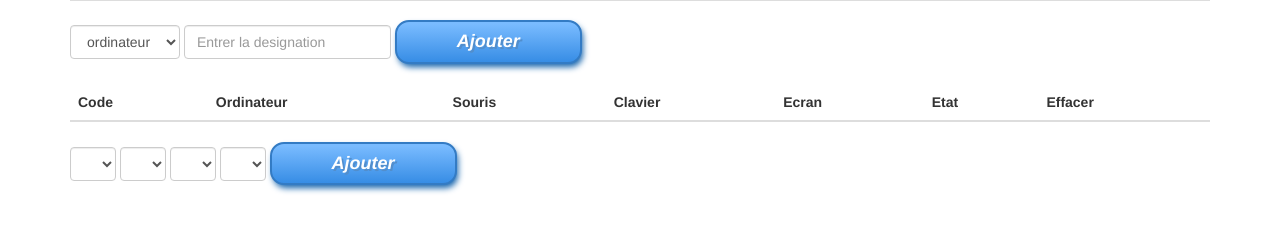
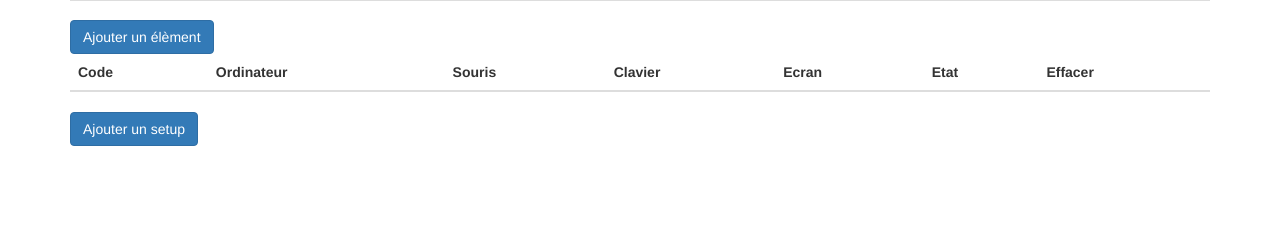
Before and after one commit to stevenribette/PPE, a PHP site: page /r/gestion.php?stockage in a window 1280 px wide. Shown: the part 144-384 px from the top of the page. Run offline with PHP 8.4, Linux system fonts and the light colour scheme; data that the repository does not hold is empty; some libraries are stand-ins or nearby versions.

Commit message:
afficher/masquer form

```diff
--- a/coffitech/css/style.css
+++ b/coffitech/css/style.css
@@ -4,84 +4,6 @@ body{
     background-attachment:fixed;
     background-size: cover;
     background-color: forestgreen;
-}
-.form-inline button[type=submit] {
-    -moz-box-shadow: 2px 4px 6px -1px #1564ad;
-    -webkit-box-shadow: 2px 4px 6px -1px #1564ad;
-    box-shadow: 2px 4px 6px -1px #1564ad;
-    background:-webkit-gradient(linear, left top, left bottom, color-stop(0.05, #79bbff), color-stop(1, #378de5));
-    background:-moz-linear-gradient(top, #79bbff 5%, #378de5 100%);
-    background:-webkit-linear-gradient(top, #79bbff 5%, #378de5 100%);
-    background:-o-linear-gradient(top, #79bbff 5%, #378de5 100%);
-    background:-ms-linear-gradient(top, #79bbff 5%, #378de5 100%);
-    background:linear-gradient(to bottom, #79bbff 5%, #378de5 100%);
-    background-color:#79bbff;
-    -moz-border-radius:14px;
-    -webkit-border-radius:14px;
-    border-radius:14px;
-    border:2px solid #337bc4;
-    display:inline-block;
-    cursor:pointer;
-    color:#ffffff;
-    font-size:18px;
-    font-weight:bold;
-    font-style:italic;
-    padding:7px 60px;
-    text-decoration:none;
-    text-shadow:2px 2px 0px #528ecc;
-}
-.form-inline button[type=submit]:hover {
-    background:-webkit-gradient(linear, left top, left bottom, color-stop(0.05, #378de5), color-stop(1, #79bbff));
-    background:-moz-linear-gradient(top, #378de5 5%, #79bbff 100%);
-    background:-webkit-linear-gradient(top, #378de5 5%, #79bbff 100%);
-    background:-o-linear-gradient(top, #378de5 5%, #79bbff 100%);
-    background:-ms-linear-gradient(top, #378de5 5%, #79bbff 100%);
-    background:linear-gradient(to bottom, #378de5 5%, #79bbff 100%);
-    filter:progid:DXImageTransform.Microsoft.gradient(startColorstr='#378de5', endColorstr='#79bbff',GradientType=0);
-    background-color:#378de5;
-}
-.form-inline button[type=submit]:active {
-    position:relative;
-    top:1px;
-}
-input[type=submit] {
-    -moz-box-shadow: 2px 4px 6px -1px #1564ad;
-    -webkit-box-shadow: 2px 4px 6px -1px #1564ad;
-    box-shadow: 2px 4px 6px -1px #1564ad;
-    background:-webkit-gradient(linear, left top, left bottom, color-stop(0.05, #79bbff), color-stop(1, #378de5));
-    background:-moz-linear-gradient(top, #79bbff 5%, #378de5 100%);
-    background:-webkit-linear-gradient(top, #79bbff 5%, #378de5 100%);
-    background:-o-linear-gradient(top, #79bbff 5%, #378de5 100%);
-    background:-ms-linear-gradient(top, #79bbff 5%, #378de5 100%);
-    background:linear-gradient(to bottom, #79bbff 5%, #378de5 100%);
-    background-color:#79bbff;
-    -moz-border-radius:14px;
-    -webkit-border-radius:14px;
-    border-radius:14px;
-    border:2px solid #337bc4;
-    display:inline-block;
-    cursor:pointer;
-    color:#ffffff;
-    font-size:18px;
-    font-weight:bold;
-    font-style:italic;
-    padding:7px 60px;
-    text-decoration:none;
-    text-shadow:2px 2px 0px #528ecc;
-}
-input[type=submit]:hover {
-    background:-webkit-gradient(linear, left top, left bottom, color-stop(0.05, #378de5), color-stop(1, #79bbff));
-    background:-moz-linear-gradient(top, #378de5 5%, #79bbff 100%);
-    background:-webkit-linear-gradient(top, #378de5 5%, #79bbff 100%);
-    background:-o-linear-gradient(top, #378de5 5%, #79bbff 100%);
-    background:-ms-linear-gradient(top, #378de5 5%, #79bbff 100%);
-    background:linear-gradient(to bottom, #378de5 5%, #79bbff 100%);
-    filter:progid:DXImageTransform.Microsoft.gradient(startColorstr='#378de5', endColorstr='#79bbff',GradientType=0);
-    background-color:#378de5;
-}
-input[type=submit]:active {
-    position:relative;
-    top:1px;
 }
 #login input{
     float:right;
--- a/coffitech/r/function/login.php
+++ b/coffitech/r/function/login.php
@@ -53,7 +53,7 @@ function login()
                     print('<input type="hidden" name="login" value="true" />');
                     print('<p>Identifiant :<input type="text" name="pseudo" /></p>');
                     print('<p>Mot de passe :<input type="password" name="password" /></p>');
-                    print('<p><button type="submit" value="Se Connecter" class="glyphicon glyphicon-log-in"></button></p>');
+                    print('<p><button type="submit" value="Se Connecter" class="glyphicon glyphicon-log-in btn btn-primary btn-block"></button></p>');
                     print($MesErreur);
                     print('</form>');
 
@@ -67,7 +67,7 @@ function login()
 
                     print('<form method="POST" class="form-inline" >');
                     print('<input type="hidden" name="logout" value="true" />');
-                    print('<button type="submit" value="D�connecter" class="glyphicon glyphicon-log-out"></button>');
+                    print('<button type="submit" value="D�connecter" class="glyphicon glyphicon-log-out btn btn-primary btn-block"></button>');
                     print('</form>');
                     print('</div>');
                 }
--- a/coffitech/r/function/navbar.php
+++ b/coffitech/r/function/navbar.php
@@ -19,7 +19,7 @@ function navbar(){
                         <span class="caret"></span></a>
                     <ul class="dropdown-menu">
                         <li><a href="gestion.php?stockage#lelement">Liste des élément</a></li>
-                        <li><a href="gestion.php?stockage#nelement">Ajouter un élément</a></li>
+                        <li><a href="gestion.php?stockage#nelement" data-target="#Monnsetup" data-toggle="collapse.show">Ajouter un élément</a></li>
                         <li><a href="gestion.php?stockage#lsetup">Liste des setup</a></li>
                         <li><a href="gestion.php?stockage#nsetup">Ajouter un setup</a></li>
                     </ul>
--- a/coffitech/r/stockage.php
+++ b/coffitech/r/stockage.php
@@ -3,7 +3,7 @@ function stockage (){
     listeelement();
     nelement();
     listesetup();
-    nsetup();
+        nsetup();
 }
 function listeelement()
 {
@@ -174,7 +174,13 @@ function listeelement()
 }
 
 function nelement(){
-    ?>
+    ?><!-- les boutons d'actions -->
+    <button class="btn btn-primary" type="button" data-target="#Monnelement" data-toggle="collapse" aria-expanded="false" aria-controls="MonCollapse">Ajouter un élèment</button>
+
+    <!-- le contenu masqué -->
+
+    <section id="Monnelement" class="collapse">
+    </br>
     <form method="post" id="nelement" class="form-inline">
         <div class="form-group">
             <label class="sr-only">Type</label>
@@ -189,6 +195,7 @@ function nelement(){
             <label class="sr-only mb-2 mr-sm-2 mb-sm-0">Libelle</label>
             <input type="text" name="post_libelle" class="form-control" placeholder="Entrer la designation">
         </div>
+        <button name="nelement" type="submit" class="btn btn-primary">Ajouter</button>
         <?php
         require('connect.php');
         if (isset($_POST['nelement'])) {
@@ -219,17 +226,17 @@ function nelement(){
                     $code++;
                     $sql = 'INSERT INTO ' . $vertype . ' set ' . $debut . '_libelle = "' . $verlibelle . '", ' . $debut . '_code = "' . strtoupper($debut) . $code . '"';
                     mysqli_query($db, $sql);
-                    print('<meta http-equiv="refresh" content="2;URL=gestion.php?stockage">');
+                    print('</section><meta http-equiv="refresh" content="2;URL=gestion.php?stockage">');
                     print('<div class="alert alert-success">
                               <strong>Success!</strong> Nouvel élélement ajouter à la base
                                 </div>');
                 } else {
-                    print('<div class="alert alert-danger">
+                    print('</section><div class="alert alert-danger">
                             <strong>Danger!</strong> Un élément existant porte déjà ce nom
                             </div>');
                 }
             } else {
-                print('<div class="alert alert-danger">
+                print('</section><div class="alert alert-danger">
                             <strong>Danger!</strong> Vous n\'avez pas indiquez la désignation
                             </div>');
             }
@@ -237,8 +244,8 @@ function nelement(){
             mysqli_close($db);
         }
         ?>
-        <button name="nelement" type="submit" class="btn btn-primary">Ajouter</button>
     </form>
+    </section>
     </br>
     <?php
 }
@@ -366,6 +373,13 @@ function listesetup(){
 }
 function nsetup(){
         ?>
+
+    <!-- les boutons d'actions -->
+    <button class="btn btn-primary" type="button" data-target="#Monnsetup" data-toggle="collapse" aria-expanded="false" aria-controls="MonCollapse">Ajouter un setup</button>
+
+    <!-- le contenu masqué -->
+    <section id="Monnsetup" class="collapse">
+        </br>
         <form method="post" id="nsetup" class="form-inline">
             <div class="form-group">
                 <label class="sr-only">Ordinateur</label>
@@ -421,11 +435,12 @@ function nsetup(){
                     ?>
                 </select>
             </div>
+            <button name="nsetup" type="submit" class="btn btn-primary">Ajouter</button>
             <?php
             require('connect.php');
             if (isset($_POST['nsetup'])){
                 if(empty($_POST['post_ord']) || empty($_POST['post_sou']) || empty($_POST['post_cla']) || empty($_POST['post_ecran'])){
-                    print('<div class="alert alert-danger">
+                    print('</section><div class="alert alert-danger">
                             <strong>Danger!</strong> Un setup doit être constituer d\'un ordinateur, d\'une souris, d\'un clavier, et d\'un écran
                             </div>');
                 } else {
@@ -457,7 +472,7 @@ function nsetup(){
                     $sql = 'INSERT INTO setup set setup_code = "' . strtoupper("set") . $code . '", ord_id = "' . $ord_ver[0] . '", sou_id = "'. $sou_ver[0] . '", cla_id = "' . $cla_ver[0] . '", ecran_id = "' . $ecran_ver[0] . '", etat = "disponible"';
                     mysqli_query($db, $sql);
                     print('<meta http-equiv="refresh" content="2;URL=gestion.php?stockage#lsetup">');
-                    print('<div class="alert alert-success">
+                    print('</section><div class="alert alert-success">
                               <strong>Success!</strong> Nouveau setup ajouter à la base
                                 </div>');
                 }
@@ -465,8 +480,8 @@ function nsetup(){
                 mysqli_close($db);
             }
             ?>
-            <button name="nsetup" type="submit" class="btn btn-primary">Ajouter</button>
         </form>
+        </section>
         </br>
     </div>
     <?php
```
